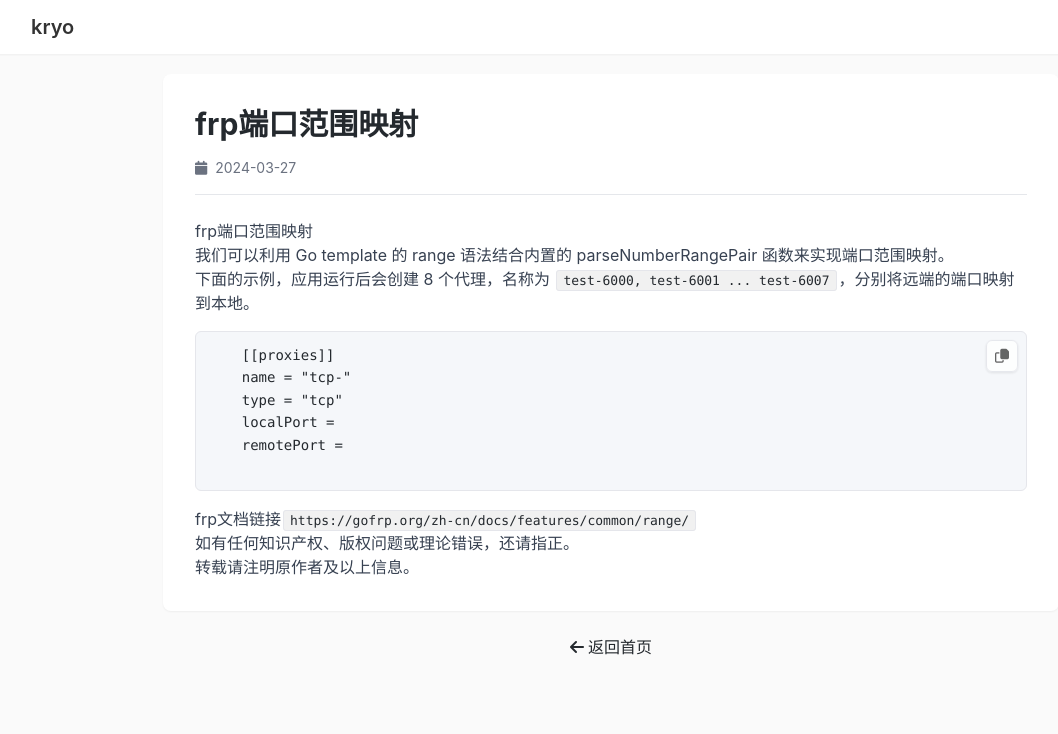
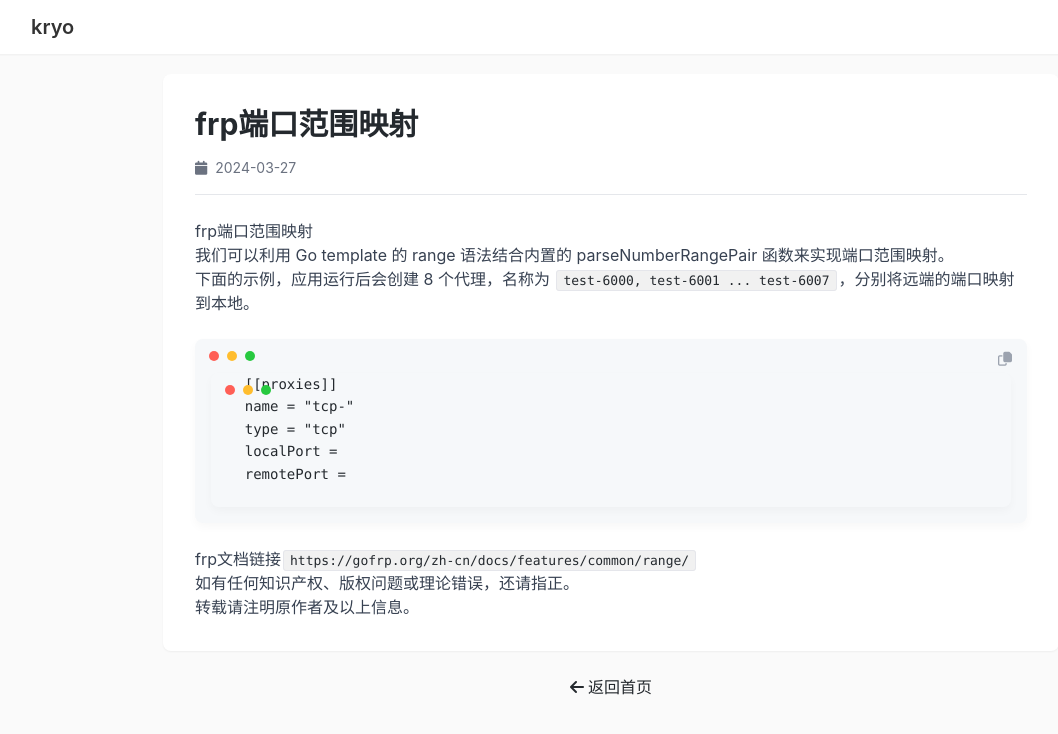
Before and after one commit to kryo0o/kryo0o.github.io, a Jekyll site: the page built from _posts/2024-04-17-frp端口范围映射.md, in a window 1280 px wide. Shown: the top 734 px of the page, without its empty margins (29-1087 px from the left). Built offline with Jekyll 4.4.1, drawn with Linux system fonts in a browser that asks for light colours; nearby versions of some CDN libraries.

Commit message:
Update default.html

```diff
--- a/_layouts/default.html
+++ b/_layouts/default.html
@@ -7,43 +7,111 @@
   <script src="https://cdn.tailwindcss.com"></script>
   <link rel="stylesheet" href="https://cdnjs.cloudflare.com/ajax/libs/font-awesome/6.4.0/css/all.min.css">
   <style>
-    /* 此处完全保留你原始的所有 CSS 样式，未做任何更改 */
     :root {
       --color-text-main: #24292e;
       --color-text-light: #666;
       --color-text-gray: #999;
       --color-border: #e5e6eb;
       --color-bg-main: #fafafa;
-      --color-bg-code-block: #f5f7fa;
+      --color-bg-code-block: #282c34; /* 改为深色背景或保持浅色，这里演示优化后的浅色 */
+      --color-bg-code-block-light: #f6f8fa; /* 更柔和的浅灰色背景 */
       --color-bg-code-inline: #f1f1f1;
-      --color-bg-copy-btn: #d9d9d9;
-      --color-bg-copy-btn-hover: #bfbfbf;
       --color-bg-copy-success: #52c41a;
-      --color-bg-copy-error: #ff4d4f;
       --border-radius-sm: 3px;
       --border-radius-md: 4px;
-      --border-radius-lg: 6px;
+      --border-radius-lg: 8px; /* 稍微增大圆角 */
       --font-code: "Consolas", "Monaco", "Courier New", monospace;
       --font-main: -apple-system, BlinkMacSystemFont, "Segoe UI", Roboto, Helvetica, Arial, sans-serif;
-      --copy-btn-size: 24px;
     }
 
     * { margin: 0; padding: 0; box-sizing: border-box; }
     body { font-family: var(--font-main); background-color: var(--color-bg-main); color: var(--color-text-main); line-height: 1.8; }
     a { text-decoration: none; color: inherit; }
+
     header.header-wrapper { width: 100%; background: #fff; box-shadow: 0 1px 2px rgba(0,0,0,0.05); padding: 12px 0; position: sticky; top: 0; z-index: 999; }
     .header-inner { max-width: 1200px; margin: 0 auto; padding: 0 20px; }
     .site-title { font-size: 20px; font-weight: 600; color: #333; }
+
     main.container-main { max-width: 1200px; margin: 0 auto; padding: 20px; }
+
+    /* 行内代码样式 (保持不变) */
     .container-main p > code, .container-main li > code, .container-main span > code, .container-main div > code:not(.code-block code), .container-main td > code { background-color: var(--color-bg-code-inline); border-radius: var(--border-radius-sm); padding: 2px 6px; font-size: 13px; font-family: var(--font-code); color: var(--color-text-main); border: 1px solid var(--color-border); margin: 0 2px; }
-    .code-block, .highlight { background: var(--color-bg-code-block); border: 1px solid var(--color-border); border-radius: var(--border-radius-lg); padding: 12px; margin: 16px 0; overflow-x: auto; overflow-y: hidden; position: relative; font-size: 14px; line-height: 1.6; max-width: 100%; scrollbar-width: thin; scrollbar-color: var(--color-border) var(--color-bg-code-block); }
+
+    /* --- 代码块美化核心区域 --- */
+    .code-block, .highlight {
+      background: var(--color-bg-code-block-light);
+      /* 移除边框，去除分界线感 */
+      border: none;
+      /* 增加柔和阴影，提升立体感 */
+      box-shadow: 0 4px 10px rgba(0,0,0,0.03);
+      border-radius: var(--border-radius-lg);
+      /* 增加顶部内边距，为"Mac红绿灯"留出空间 */
+      padding: 34px 16px 16px 16px;
+      margin: 24px 0;
+      overflow-x: auto;
+      position: relative;
+      font-size: 14px;
+      line-height: 1.6;
+    }
+
+    /* 伪元素制作 Mac 窗口风格红黄绿小圆点 */
+    .code-block::before, .highlight::before {
+      content: '';
+      position: absolute;
+      top: 12px;
+      left: 14px;
+      width: 10px;
+      height: 10px;
+      border-radius: 50%;
+      background: #ff5f56; /* 红点 */
+      box-shadow: 18px 0 0 #ffbd2e, 36px 0 0 #27c93f; /* 黄点和绿点 */
+      z-index: 5;
+    }
+
+    /* 滚动条美化 */
     .code-block::-webkit-scrollbar, .highlight::-webkit-scrollbar { width: 6px; height: 6px; }
-    .code-block::-webkit-scrollbar-thumb, .highlight::-webkit-scrollbar-thumb { background-color: var(--color-border); border-radius: var(--border-radius-sm); }
-    .code-block pre, .code-block code, .highlight pre, .highlight code { background: transparent; border: none; padding: 0; margin: 0; font-size: 14px; line-height: 1.6; font-family: var(--font-code); color: var(--color-text-main); white-space: pre; }
-    .copy-code-btn { position: absolute; top: 8px; right: 8px; width: 32px; height: 32px; background: rgba(255, 255, 255, 0.9); border: 1px solid var(--color-border); border-radius: 6px; cursor: pointer; display: flex; align-items: center; justify-content: center; color: #555; font-size: 14px; transition: all 0.2s ease; z-index: 10; opacity: 0.9; box-shadow: 0 1px 3px rgba(0, 0, 0, 0.1); }
-    .copy-code-btn:hover { background: white; color: #333; border-color: #aaa; box-shadow: 0 2px 6px rgba(0, 0, 0, 0.15); opacity: 1; transform: translateY(-1px); }
-    .copy-code-btn.copied { background: var(--color-bg-copy-success); color: white; border-color: var(--color-bg-copy-success); opacity: 1; }
-    .copy-code-btn i { font-size: 14px; transition: transform 0.2s ease; }
+    .code-block::-webkit-scrollbar-thumb, .highlight::-webkit-scrollbar-thumb { background-color: #d1d5db; border-radius: var(--border-radius-sm); }
+    .code-block::-webkit-scrollbar-track, .highlight::-webkit-scrollbar-track { background: transparent; }
+
+    /* 代码文字样式：确保背景透明，无边框 */
+    .code-block pre, .code-block code, .highlight pre, .highlight code {
+      background: transparent !important;
+      border: none !important;
+      padding: 0;
+      margin: 0;
+      font-family: var(--font-code);
+      color: var(--color-text-main);
+    }
+
+    /* 复制按钮样式调整：更简约，配合无边框风格 */
+    .copy-code-btn {
+      position: absolute;
+      top: 6px; /* 调整位置与红绿灯对齐 */
+      right: 8px;
+      width: 28px;
+      height: 28px;
+      background: transparent; /* 透明背景 */
+      border: none;
+      border-radius: 4px;
+      cursor: pointer;
+      display: flex;
+      align-items: center;
+      justify-content: center;
+      color: #9ca3af; /* 浅灰色图标 */
+      transition: all 0.2s ease;
+      z-index: 10;
+    }
+
+    .copy-code-btn:hover {
+      background: rgba(0,0,0,0.05); /* 悬停时淡淡的背景 */
+      color: #4b5563;
+    }
+
+    .copy-code-btn.copied {
+      color: var(--color-bg-copy-success);
+    }
+    /* --- 代码块美化结束 --- */
+
     .banner { width: 100%; min-height: 200px; height: 50vh; max-height: 300px; background: url('{{ site.banner.image }}') no-repeat center center; background-size: cover; display: flex; align-items: center; justify-content: center; color: white; text-shadow: 0 2px 4px rgba(0,0,0,0.6); border-radius: var(--border-radius-lg); margin-bottom: 30px; }
     .banner-content { text-align: center; padding: 0 20px; }
     .banner-content h1 { font-size: 36px; margin: 0 0 12px 0; }
@@ -53,22 +121,23 @@
     .post-title { font-size: 20px; font-weight: 600; margin: 0; }
     .post-title a:hover { color: #4096ff; }
     .post-date { font-size: 14px; color: var(--color-text-gray); margin: 0; }
+
+    /* 标签隐藏逻辑保持不变 */
     .tag-item, .tags, .post-tags, [class*="tag"], [id*="tag"], a[href*="/tag/"], a[href*="/tags/"], a[href*="/categories/"], a[href*="/category/"], .label, .category, .categories, .post-meta .tag, .post-header .tag, .post-meta .tags, .post-header .tags, .post-meta .category, .post-header .category, .post-meta .categories, .post-header .categories, .fa-tag, .fa-tags, .fa-folder, .post-meta .separator + a:not([href*="/page/"]) { display: none !important; }
     .post-date, .post-meta .post-date, .post-header .post-date { display: block !important; }
     .post-meta { display: block !important; }
     .post-meta > *:not(.post-date) { display: none !important; }
+
     .post-excerpt { font-size: 15px; color: var(--color-text-light); line-height: 1.6; margin: 0; }
     .pagination { display: flex; justify-content: center; gap: 8px; margin-top: 40px; padding: 20px 0; flex-wrap: wrap; }
     .page-number { display: inline-block; padding: 8px 16px; border: 1px solid var(--color-border); border-radius: var(--border-radius-md); color: var(--color-text-light); font-size: 14px; transition: all 0.2s ease; }
-    .page-number:hover { border-color: var(--color-bg-copy-btn); background-color: var(--color-bg-code-inline); }
-    .page-number.current { background-color: var(--color-bg-copy-btn); color: var(--color-text-light); border-color: var(--color-bg-copy-btn); font-weight: 600; }
+    .page-number:hover { border-color: #d9d9d9; background-color: var(--color-bg-code-inline); }
+    .page-number.current { background-color: #d9d9d9; color: var(--color-text-light); border-color: #d9d9d9; font-weight: 600; }
 
-    /* 仅保留了动画，删除了 notification 类定义以减小体积 */
     @media (max-width: 480px) {
       .page-number { padding: 6px 12px; font-size: 12px; }
       .banner-content h1 { font-size: 28px; }
       .banner-content p { font-size: 16px; }
-      .copy-code-btn { width: 28px; height: 28px; }
     }
   </style>
 </head>
```
Also changed, not shown: other parts of _layouts/default.html (+1 -3 lines).
